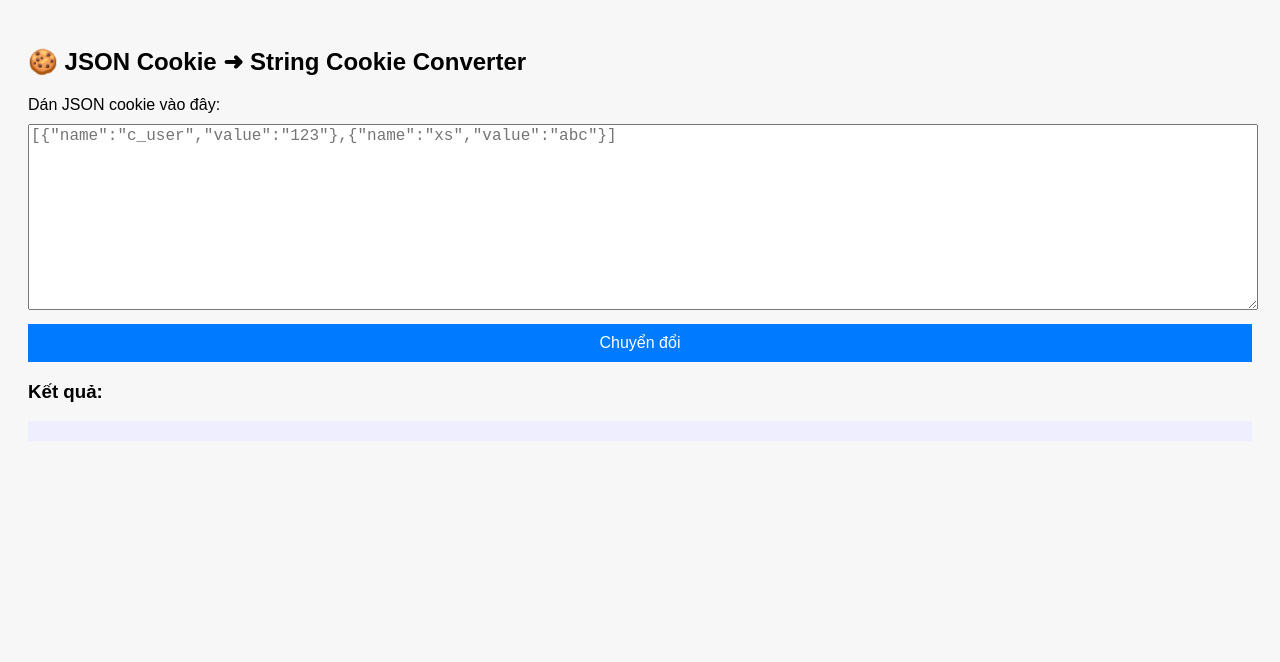
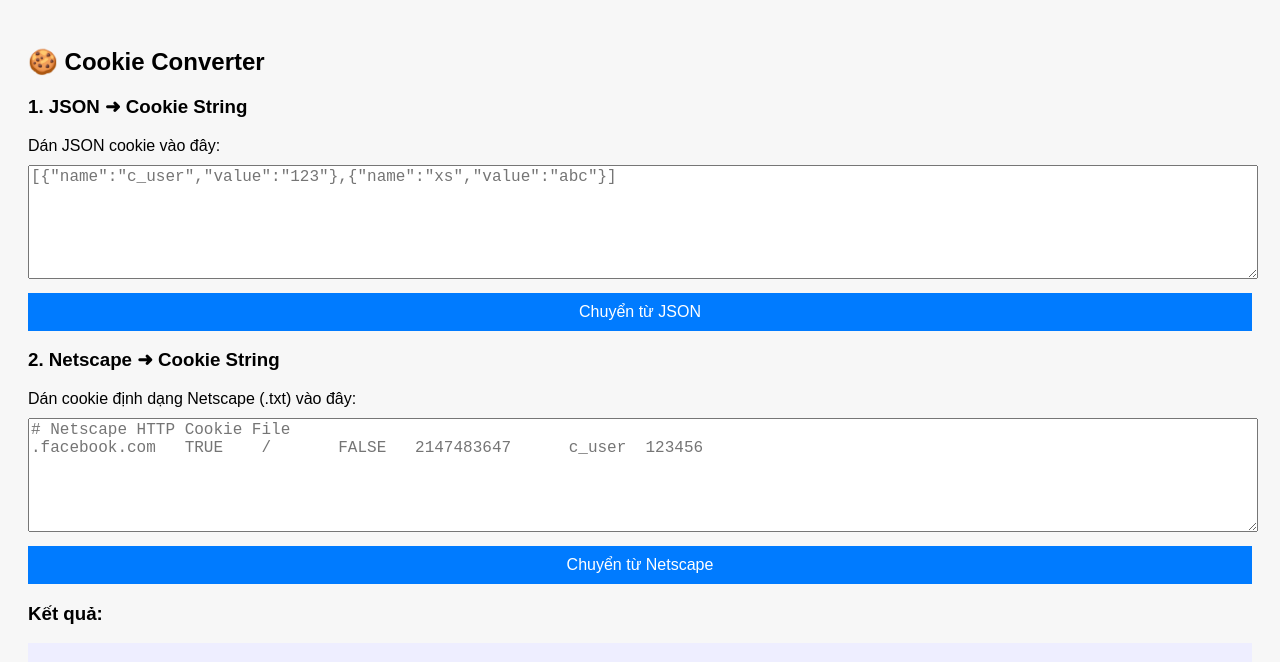
Before and after one commit to Ducmanh0306/Ducmanh0306.github.io, a plain HTML site: page index.html in a window 1280 px wide. Drawn offline with Linux system fonts and the light colour scheme.

Commit message:
Update index.html

```diff
--- a/index.html
+++ b/index.html
@@ -2,35 +2,66 @@
 <html lang="vi">
 <head>
   <meta charset="UTF-8">
-  <title>JSON to Cookie String Converter</title>
+  <title>JSON & Netscape Cookie Converter Admin : @Dzzmanhjay</title>
   <style>
     body { font-family: Arial, sans-serif; padding: 20px; background: #f7f7f7; }
     textarea, input, button { width: 100%; margin-top: 10px; font-size: 16px; }
-    #output { background: #eef; padding: 10px; margin-top: 10px; white-space: pre-wrap; word-break: break-all; }
+    #output { background: #eef; padding: 10px; margin-top: 10px; white-space: pre-wrap; word-break: break-word; }
     button { padding: 10px; background: #007bff; color: white; border: none; cursor: pointer; }
     button:hover { background: #0056b3; }
   </style>
 </head>
 <body>
-  <h2>🍪 JSON Cookie ➜ String Cookie Converter</h2>
+  <h2>🍪 Cookie Converter</h2>
+
+  <h3>1. JSON ➜ Cookie String</h3>
   <label for="jsonInput">Dán JSON cookie vào đây:</label>
-  <textarea id="jsonInput" rows="10" placeholder='[{"name":"c_user","value":"123"},{"name":"xs","value":"abc"}]'></textarea>
+  <textarea id="jsonInput" rows="6" placeholder='[{"name":"c_user","value":"123"},{"name":"xs","value":"abc"}]'></textarea>
+  <button onclick="convertJSON()">Chuyển từ JSON</button>
 
-  <button onclick="convertCookie()">Chuyển đổi</button>
+  <h3>2. Netscape ➜ Cookie String</h3>
+  <label for="netscapeInput">Dán cookie định dạng Netscape (.txt) vào đây:</label>
+  <textarea id="netscapeInput" rows="6" placeholder="# Netscape HTTP Cookie File&#10;.facebook.com	TRUE	/	FALSE	2147483647	c_user	123456"></textarea>
+  <button onclick="convertNetscape()">Chuyển từ Netscape</button>
 
   <h3>Kết quả:</h3>
   <div id="output"></div>
 
   <script>
-    function convertCookie() {
+    function convertJSON() {
       let input = document.getElementById("jsonInput").value;
       try {
         let cookies = JSON.parse(input);
+        if (!Array.isArray(cookies) || !cookies.every(c => c.name && c.value)) {
+          throw new Error("Không đúng định dạng JSON cookie.");
+        }
         let pairs = cookies.map(c => `${c.name}=${c.value}`);
-        let result = pairs.join("; ");
-        document.getElementById("output").innerText = result;
+        document.getElementById("output").innerText = pairs.join("; ");
       } catch (e) {
         document.getElementById("output").innerText = "❌ Lỗi JSON không hợp lệ!";
+      }
+    }
+
+    function convertNetscape() {
+      let input = document.getElementById("netscapeInput").value;
+      let lines = input.split('\n');
+      let cookies = [];
+
+      for (let line of lines) {
+        line = line.trim();
+        if (line === '' || line.startsWith('#')) continue; // Bỏ dòng trống hoặc dòng comment
+        let parts = line.split('\t');
+        if (parts.length >= 7) {
+          let name = parts[5];
+          let value = parts[6];
+          cookies.push(`${name}=${value}`);
+        }
+      }
+
+      if (cookies.length > 0) {
+        document.getElementById("output").innerText = cookies.join("; ");
+      } else {
+        document.getElementById("output").innerText = "❌ Không tìm thấy cookie hợp lệ trong định dạng Netscape!";
       }
     }
   </script>
```
